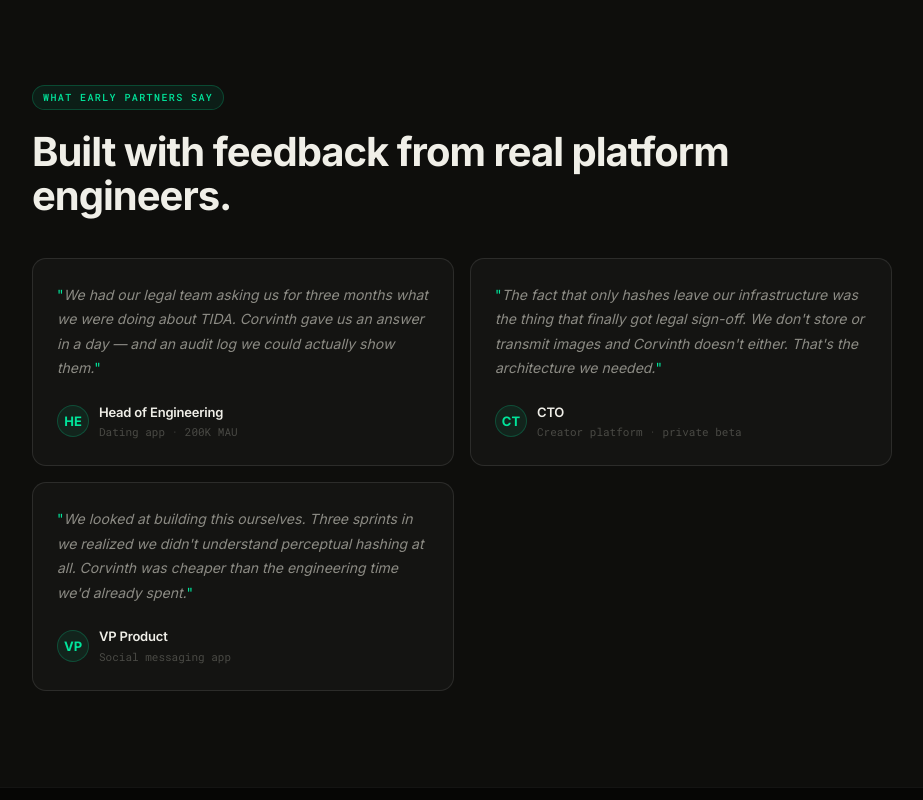
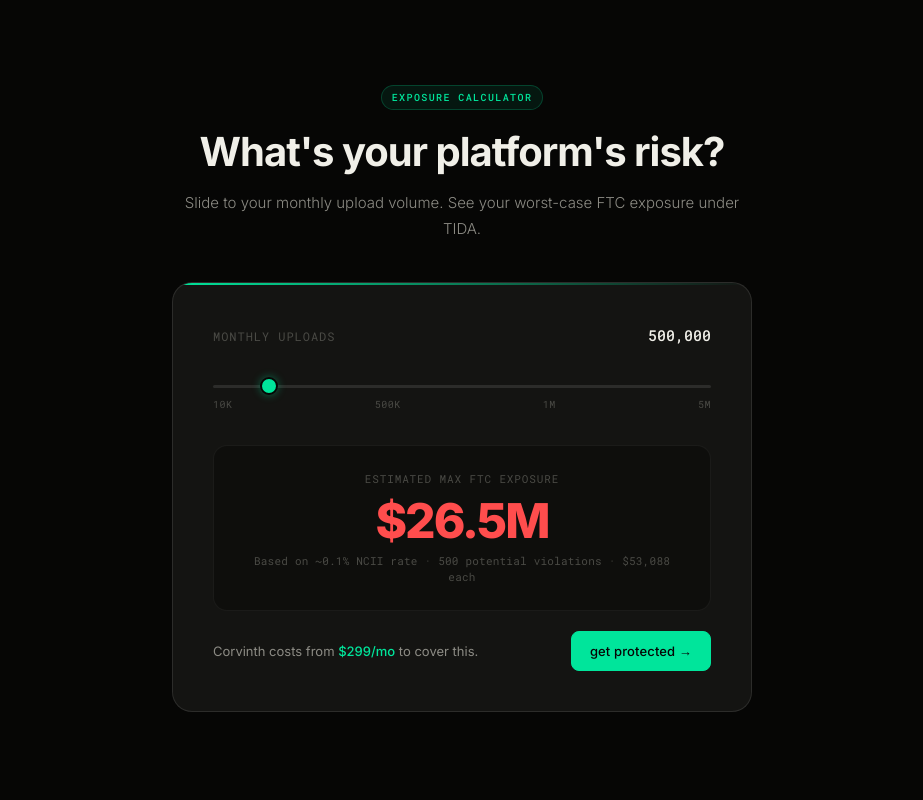
Before and after one commit to bhadsamanyu03-cyber/corvinth-web, a Next.js app: page / in a window 1280 px wide. Shown: the part 1920-2720 px from the top of the page, without its empty margins (178-1101 px from the left). Built offline with nearby package versions, Linux system fonts and the light colour scheme.

Commit message:
Update frontend22

```diff
--- a/app/page.js
+++ b/app/page.js
@@ -256,48 +256,7 @@
 
       <hr />
 
-      {/* ── TESTIMONIALS ─────────────────────────────────────────────────────── */}
-      <section className="testimonials-section">
-        <div className="inner">
-          <p className="section-tag">what early partners say</p>
-          <h2 className="section-title">Built with feedback from real platform engineers.</h2>
-          <div className="testimonials-grid">
-            {[
-              {
-                quote: "We had our legal team asking us for three months what we were doing about TIDA. Corvinth gave us an answer in a day — and an audit log we could actually show them.",
-                name: "Head of Engineering",
-                role: "Dating app · 200K MAU",
-                initials: "HE",
-              },
-              {
-                quote: "The fact that only hashes leave our infrastructure was the thing that finally got legal sign-off. We don't store or transmit images and Corvinth doesn't either. That's the architecture we needed.",
-                name: "CTO",
-                role: "Creator platform · private beta",
-                initials: "CT",
-              },
-              {
-                quote: "We looked at building this ourselves. Three sprints in we realized we didn't understand perceptual hashing at all. Corvinth was cheaper than the engineering time we'd already spent.",
-                name: "VP Product",
-                role: "Social messaging app",
-                initials: "VP",
-              },
-            ].map((t, i) => (
-              <div key={i} className="testimonial-card">
-                <p className="testimonial-quote">{t.quote}</p>
-                <div className="testimonial-author">
-                  <div className="testimonial-avatar">{t.initials}</div>
-                  <div>
-                    <div className="testimonial-name">{t.name}</div>
-                    <div className="testimonial-role">{t.role}</div>
-                  </div>
-                </div>
-              </div>
-            ))}
-          </div>
-        </div>
-      </section>
 
-      <hr />
 
       {/* ── LIABILITY CALCULATOR ─────────────────────────────────────────────── */}
       <section id="calculator" style={{ background: '#060605', padding: '6rem 2.5rem' }}>
```
